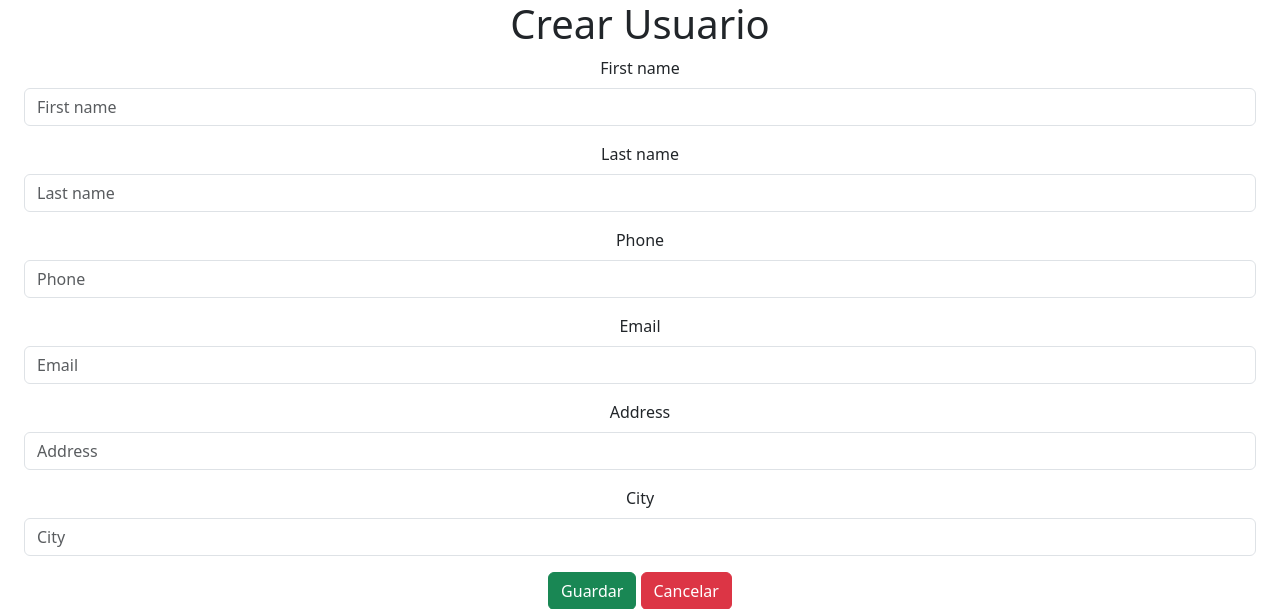
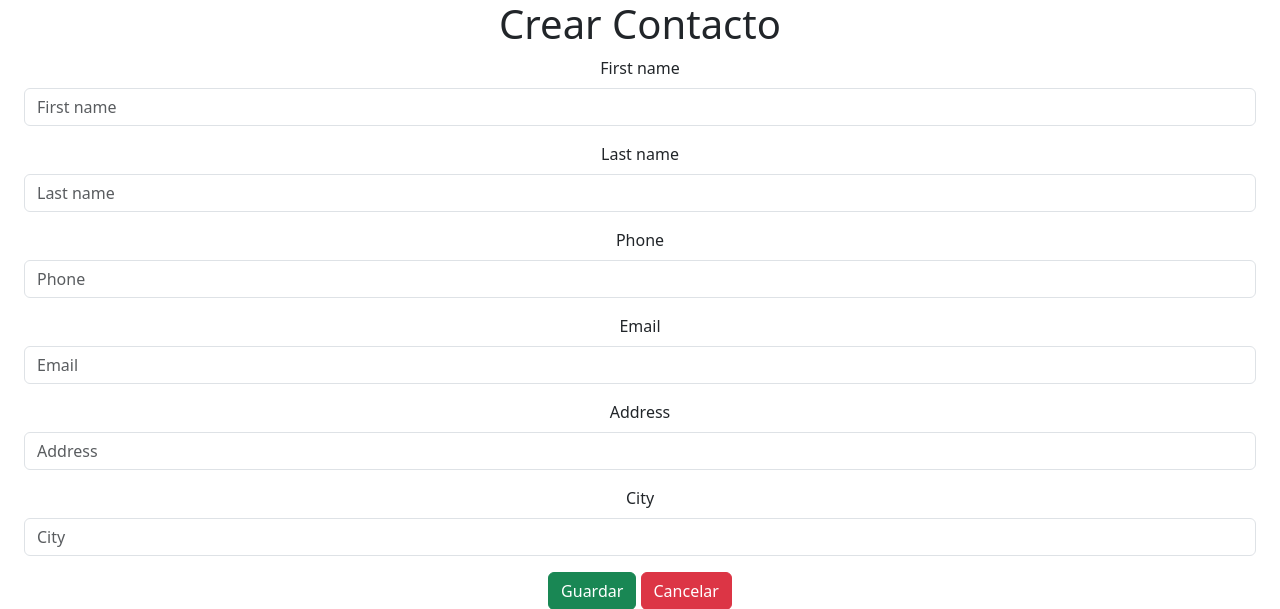
Before and after one commit to luiisao20/itsqmet_qa_eval, a Django app: page /contacts/create in a window 1280 px wide. Shown: the top 609 px of the page. Run offline with Django 5.2, Linux system fonts and the light colour scheme; some libraries are stand-ins or nearby versions.

Commit message:
templates actualizados

```diff
--- a/contacts_mvt/contacts/templates/contacts/contact_form.html
+++ b/contacts_mvt/contacts/templates/contacts/contact_form.html
@@ -3,7 +3,7 @@
 {% endblock %}
 {% block content %}
 <div class="container-fluid text-center">
-  <h1>{% if form.instance.pk %} Editar {% else %} Crear {% endif %} Usuario</h1>
+  <h1>{% if form.instance.pk %} Editar {% else %} Crear {% endif %} Contacto</h1>
   <form method="POST" class="form">
     {% csrf_token %} {% bootstrap_form form %}
     <div class="mt-3">
--- a/contacts_mvt/contacts/templates/contacts/contacts_list.html
+++ b/contacts_mvt/contacts/templates/contacts/contacts_list.html
@@ -1,4 +1,4 @@
-{% extends 'base.html' %} {% block title %}Lista de Usuarios{% endblock %} {% block content %}
+{% extends 'base.html' %} {% block title %}Lista de Contactos{% endblock %} {% block content %}
 <div class="mt-4">
   <h2 class="mb-4">Lista de Contactos</h2>
   <a href="{% url 'contact_create' %}" role="button" class="btn btn-primary mb-4"
```
